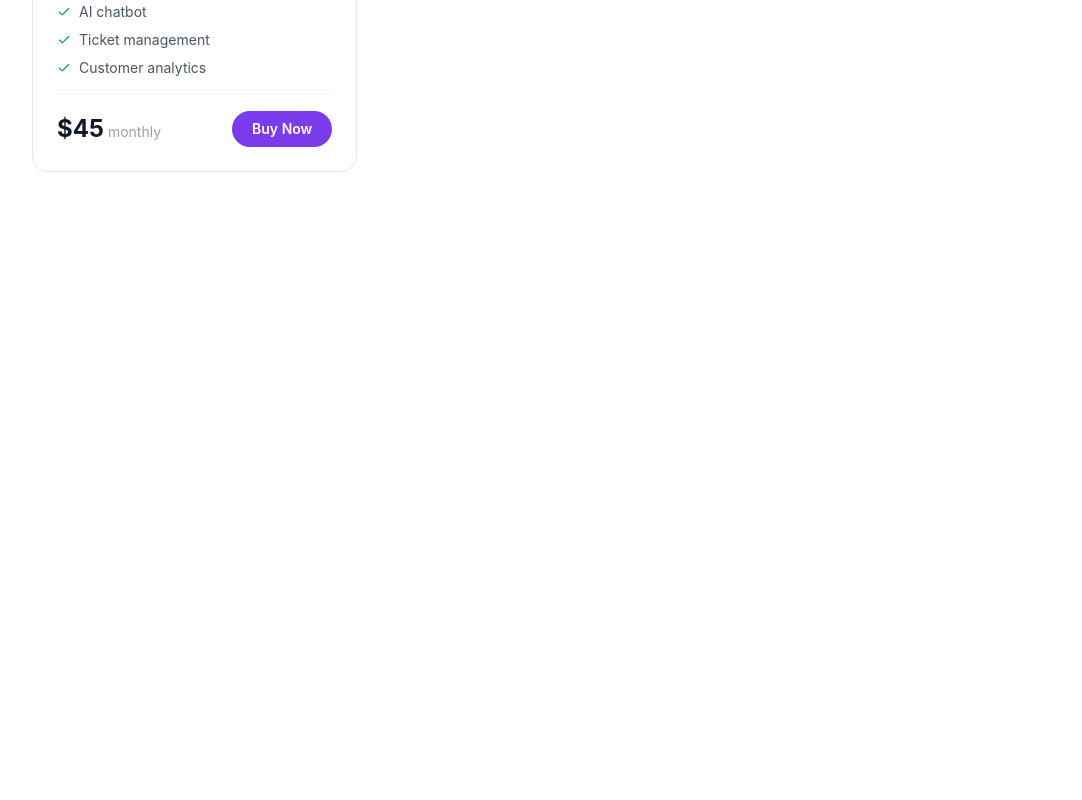
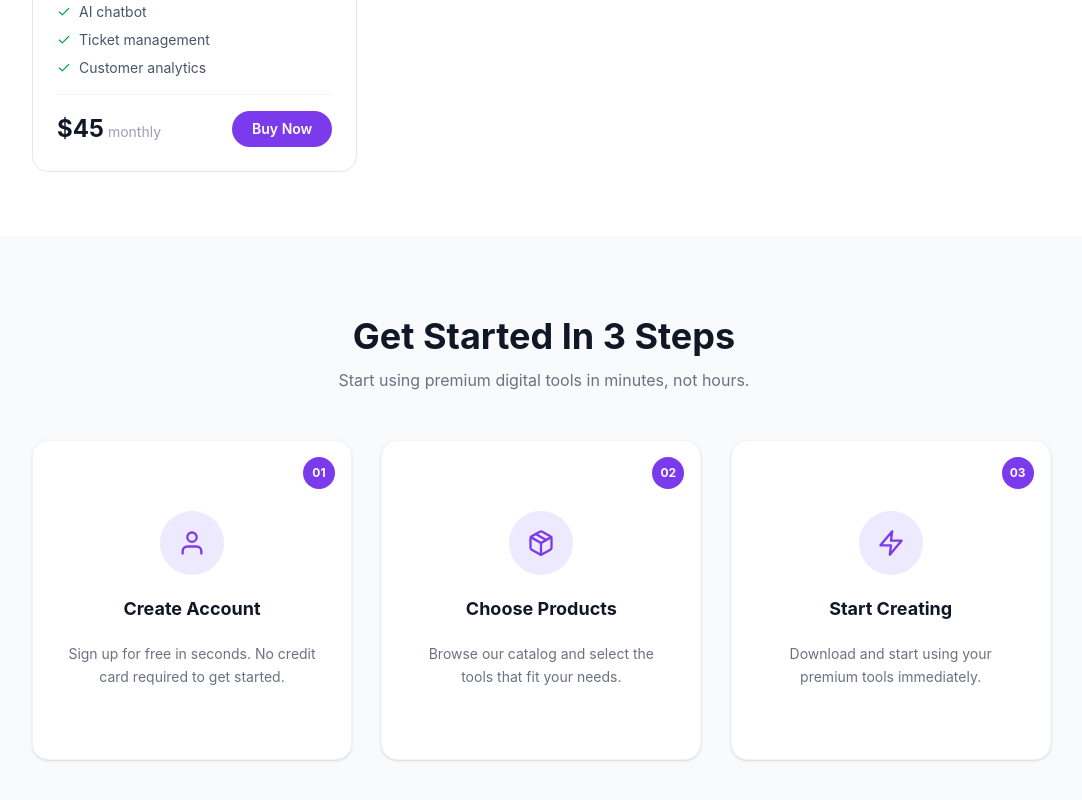
Before and after one commit to golamrabbi73/DigiTools-Platform, a React (Vite) app: page / in a window 1280 px wide. Shown: the part 2750-3550 px from the top of the page, without its empty margins (96-1178 px from the left). Before the commit the page ends 2986 px from the top, so only its background shows below. Built offline with nearby package versions, Linux system fonts and the light colour scheme.

Commit message:
added steps section according to the figma design

```diff
--- a/src/App.jsx
+++ b/src/App.jsx
@@ -5,6 +5,7 @@ import Navbar from './components/Navbar';
 import Stats from './components/Stats';
 import useCart from './hooks/useCart';
 import './index.css'
+import Steps from './components/Steps';
 function App() {
   const {cart, handleAddToCart, handleRemove, handleCheckout} = useCart();
 
@@ -20,6 +21,7 @@ function App() {
         onRemove={handleRemove}
         onCheckout={handleCheckout}
       />
+      <Steps />
     </>
   );
 }
--- /dev/null
+++ b/src/components/Steps.jsx
@@ -0,0 +1,68 @@
+import React from 'react'
+import { FiPackage, FiUser, FiZap } from 'react-icons/fi';
+
+const steps = [
+        {
+            id: "01",
+            title: "Create Account",
+            description: "Sign up for free in seconds. No credit card required to get started.",
+            icon: <FiUser size={28} />,
+        },
+        {
+            id: "02",
+            title: "Choose Products",
+            description: "Browse our catalog and select the tools that fit your needs.",
+            icon: <FiPackage size={28} />,
+        },
+        {
+            id: "03",
+            title: "Start Creating",
+            description: "Download and start using your premium tools immediately.",
+            icon: <FiZap size={28} />,
+        },
+];
+
+const Steps = () => {
+
+  return (
+    <section className='bg-[#F9FAFC] py-20 px-4'>
+        <div className='max-w-5xl mx-auto'>
+
+            {/* header */}
+            <div className='text-center mb-12'>
+                <h2 className='text-3xl md:text-4xl font-bold text-gray-900'>Get Started In 3 Steps</h2>
+                <p className='text-gray-500 mt-3'>Start using premium digital tools in minutes, not hours.</p>
+            </div>
+
+            {/* steps card */}
+            <div className='grid grid-cols-1 md:grid-cols-3 gap-6'>
+                {steps.map((step) => (
+                    <div
+                        key={step.id}
+                        className='w-80 h-80 relative bg-white rounded-2xl p-8 flex flex-col items-center text-center gap-5 border border-gray-100 shadow-sm justify-center'
+                    >
+                        <div
+                            className='absolute top-4 right-4 w-8 h-8 rounded-full flex items-center justify-center text-xs font-bold text-white'
+                            style={{backgroundColor: "#7c3aed"}}
+                        >
+                            {step.id}
+                        </div>
+
+                        <div
+                            className='w-16 h-16 rounded-full flex items-center justify-center'
+                            style={{backgroundColor: "#ede9fe", color: "#7c3aed" }}
+                        >
+                            {step.icon}
+                        </div>
+
+                        <h3 className='text-lg font-bold text-gray-900'>{step.title}</h3>
+                        <p className='text-gray-500 text-sm leading-relaxed'>{step.description}</p>
+                    </div>
+                ))}
+            </div>
+        </div>
+    </section>
+  )
+}
+
+export default Steps
```
